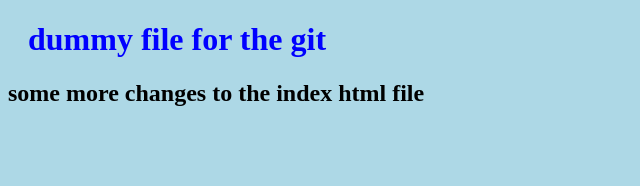
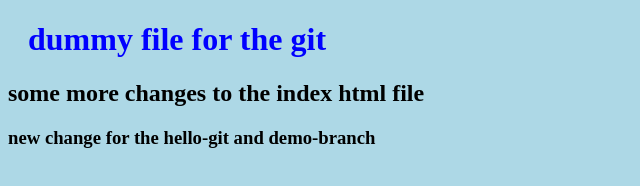
Before and after one commit to cool-himanshu-sharma/demo-repo, a plain HTML site: page index.html in a window 1280 px wide. Shown: the whole page, without its empty margins (0-640 px from the left). Drawn offline with Linux system fonts and the light colour scheme.

Commit message:
file changed

```diff
--- a/index.html
+++ b/index.html
@@ -9,4 +9,5 @@
 <body>
     <h1>dummy file for the git</h1>
     <h2>some more changes to the index html file</h2>
+    <h3>new change for the hello-git and demo-branch</h3>
 </html>
```
